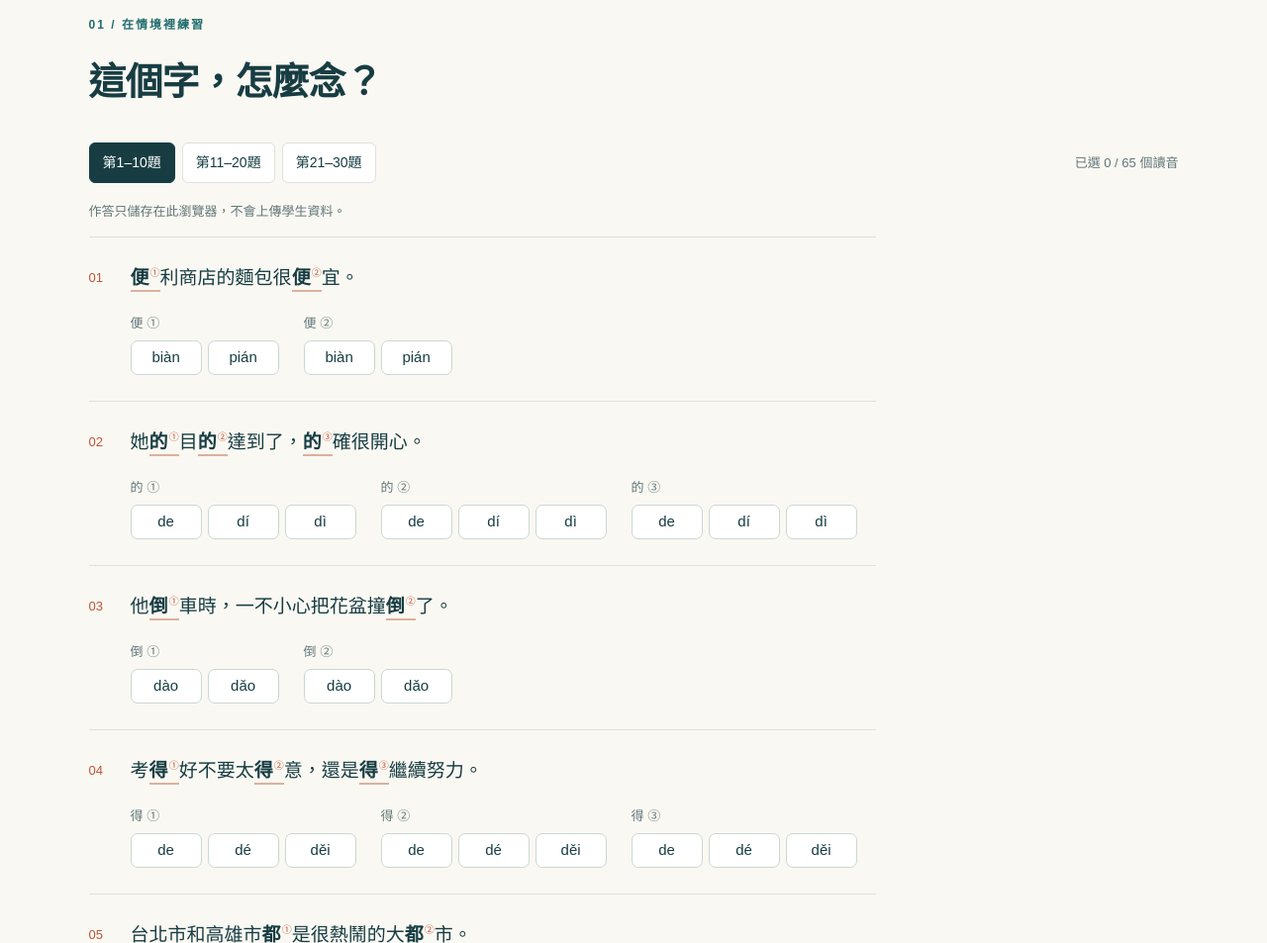
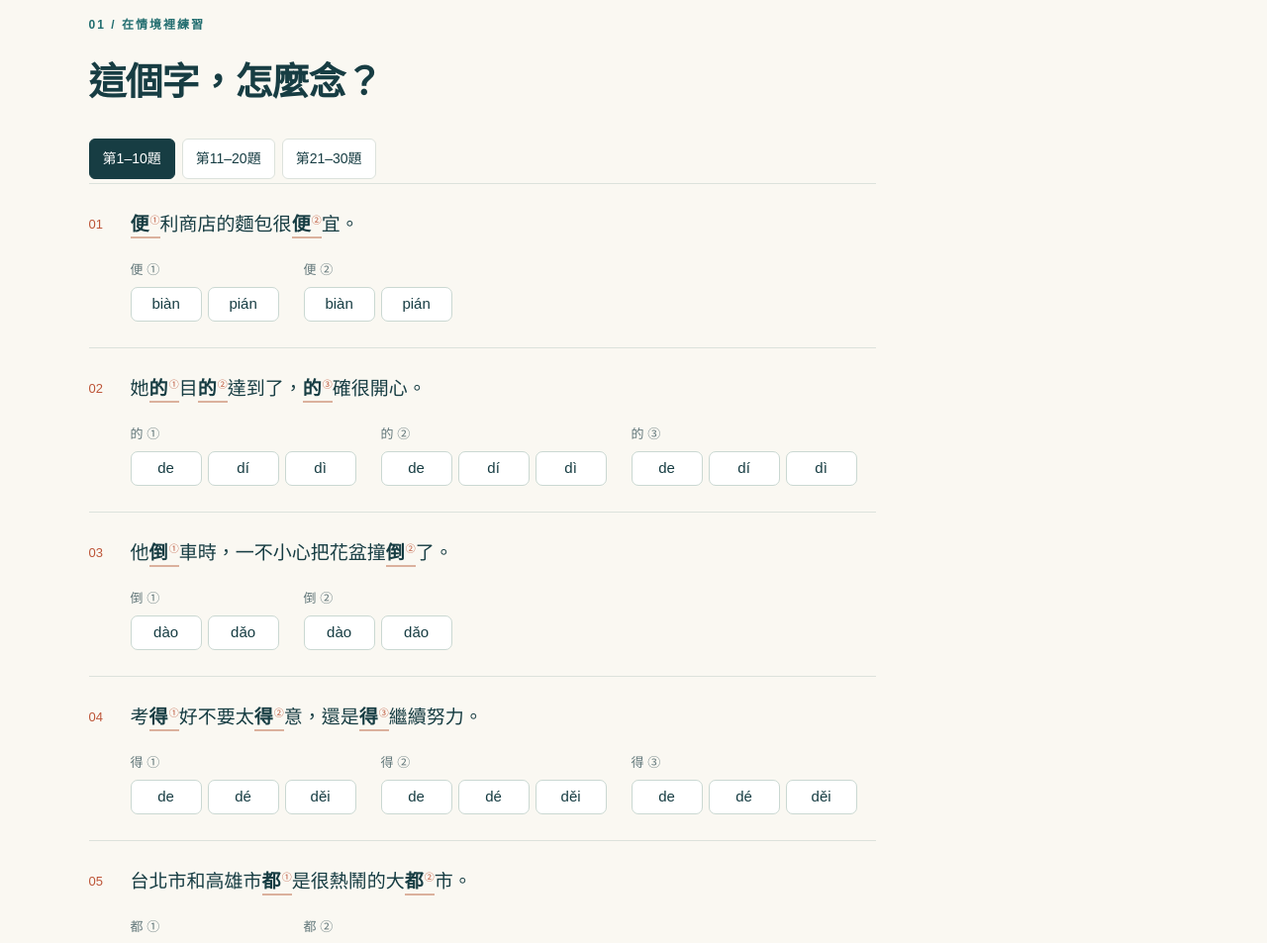
Before and after one commit to ij-teacher/chinese-polyphonic-practice, a plain HTML site: page index.html in a window 1280 px wide. Shown: the part 946-1899 px from the top of the page at 99% size. Drawn offline with Linux system fonts and the light colour scheme.

Commit message:
Hide practice progress counter and browser storage note

```diff
--- a/index.html
+++ b/index.html
@@ -2,7 +2,7 @@
 <html lang="zh-Hant-TW"><head><meta charset="utf-8"><meta name="viewport" content="width=device-width,initial-scale=1"><meta name="theme-color" content="#173d43"><meta name="description" content="用30個生活情境練習28個破音字，搭配漢語拼音、即時回饋與行字繞口令。"><title>破音字語境教室</title><link rel="icon" href="favicon.svg" type="image/svg+xml"><link rel="stylesheet" href="styles.css?v=qr-1"><script defer src="app.js?v=hui-three-readings-1"></script></head>
 <body><a class="skip" href="#main">跳到課程內容</a><header><a class="brand" href="#home"><span class="brand-mark" aria-hidden="true">字</span><span>破音字<span class="brand-sub">語境教室</span></span></a><nav aria-label="課程導覽"><a href="#practice">句子練習</a><a href="#reference">讀音小抄</a><a href="#challenge">繞口令</a><a href="#share">QR code</a></nav><button id="projector" class="quiet" aria-pressed="false" type="button">投影模式</button></header>
 <main id="main"><section id="home" class="hero"><div><p class="eyebrow">生活華語 / 看懂意思，再選讀音</p><h1>讀懂一句話，<br>念對<span>每個字。</span></h1><p class="hero-copy">同一個字，放進不同詞語，就有不同的聲音。<br>從生活情境開始，找出讀音的線索。</p><a class="button" href="#practice">開始句子練習 <span aria-hidden="true">↗</span></a></div><div id="share" class="share-card"><img src="assets/course-qr.png" width="180" height="180" alt="破音字語境教室網站 QR code，掃描即可開啟本課程"><div><p class="eyebrow">一起進入課程</p><h2>掃描 QR code，用手機練習</h2><p>用手機相機掃描，即可開啟這個網站。</p><a class="secondary qr-download" href="assets/course-qr.png" download="polyphonic-class-qr.png">下載 QR code</a></div></div></section>
-<section id="practice"><div class="section-heading"><div><p class="eyebrow">01 / 在情境裡練習</p><h2>這個字，怎麼念？</h2></div></div><div class="practice-toolbar"><div class="page-tabs" role="group" aria-label="選擇題目範圍"><button type="button" data-page="0" aria-pressed="true">第1–10題</button><button type="button" data-page="1" aria-pressed="false">第11–20題</button><button type="button" data-page="2" aria-pressed="false">第21–30題</button></div><p id="progress" role="status">正在載入教材…</p></div><p id="storage-note" class="small">作答只儲存在此瀏覽器，不會上傳學生資料。</p><p id="load-error" role="alert" hidden></p><div class="practice-layout"><form id="quiz"><div id="questions"></div><div class="form-actions"><button id="check" type="submit" disabled>核對本頁答案</button><button id="retry" class="secondary" type="button">重做本頁</button></div><p id="page-result" class="result" aria-live="polite" hidden></p></form></div><div class="page-navigation"><button id="prev" class="secondary" type="button" disabled>← 上一頁</button><span id="page-number">1 / 3</span><button id="next" class="secondary" type="button">下一頁 →</button></div></section>
+<section id="practice"><div class="section-heading"><div><p class="eyebrow">01 / 在情境裡練習</p><h2>這個字，怎麼念？</h2></div></div><div class="practice-toolbar"><div class="page-tabs" role="group" aria-label="選擇題目範圍"><button type="button" data-page="0" aria-pressed="true">第1–10題</button><button type="button" data-page="1" aria-pressed="false">第11–20題</button><button type="button" data-page="2" aria-pressed="false">第21–30題</button></div><p id="progress" role="status" hidden>正在載入教材…</p></div><p id="storage-note" class="small" hidden>作答只儲存在此瀏覽器，不會上傳學生資料。</p><p id="load-error" role="alert" hidden></p><div class="practice-layout"><form id="quiz"><div id="questions"></div><div class="form-actions"><button id="check" type="submit" disabled>核對本頁答案</button><button id="retry" class="secondary" type="button">重做本頁</button></div><p id="page-result" class="result" aria-live="polite" hidden></p></form></div><div class="page-navigation"><button id="prev" class="secondary" type="button" disabled>← 上一頁</button><span id="page-number">1 / 3</span><button id="next" class="secondary" type="button">下一頁 →</button></div></section>
 <section id="reference" class="reference-section"><div class="section-heading"><div><p class="eyebrow">02 / 詞語與意思一起記</p><h2>一字多音，讀音小抄</h2><p>點開漢字，看看不同讀音的詞語與意思。只列本課用到的常見讀音。</p></div></div><div id="reading-list" class="reading-list"></div></section>
 <section id="challenge"><p class="eyebrow">03 / 進階挑戰</p><h2>你要是行，幹一行，行一行。</h2><p>「行」是可以、能幹，還是行業？先試著朗讀，再打開讀音提示。</p><div class="challenge-legend"><span><b>xíng</b> 可以、能幹</span><span><b>háng</b> 行業</span></div><div id="tongue-twister"></div><button id="challenge-reveal" type="button" class="secondary" aria-pressed="false">顯示「行」的讀音</button><p class="small">練習方法：先慢讀，說明每個「行」的意思，再試著連起來讀。</p></section>
 </main><footer><span>破音字語境教室 · 繁體中文</span><span>依教師提供的活動單製作。原始教材另存私人來源庫。</span></footer></body></html>
```
